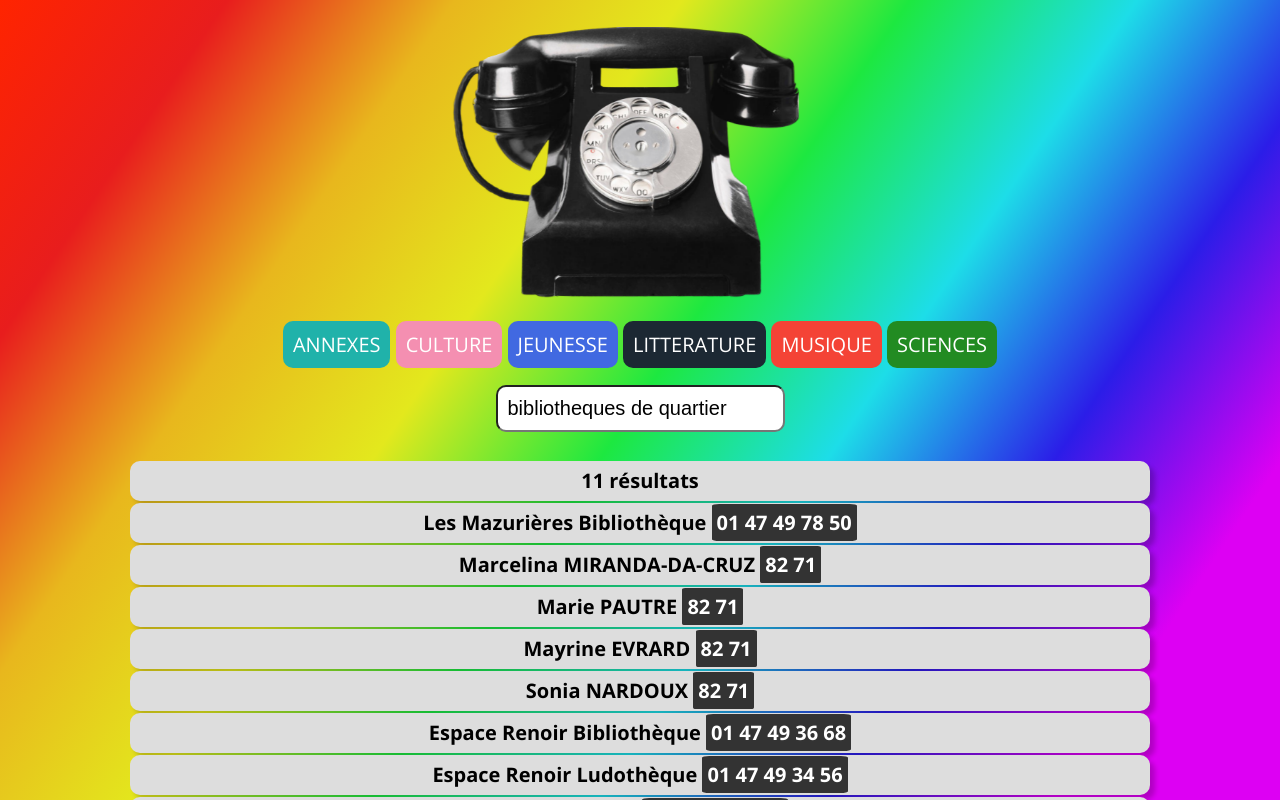
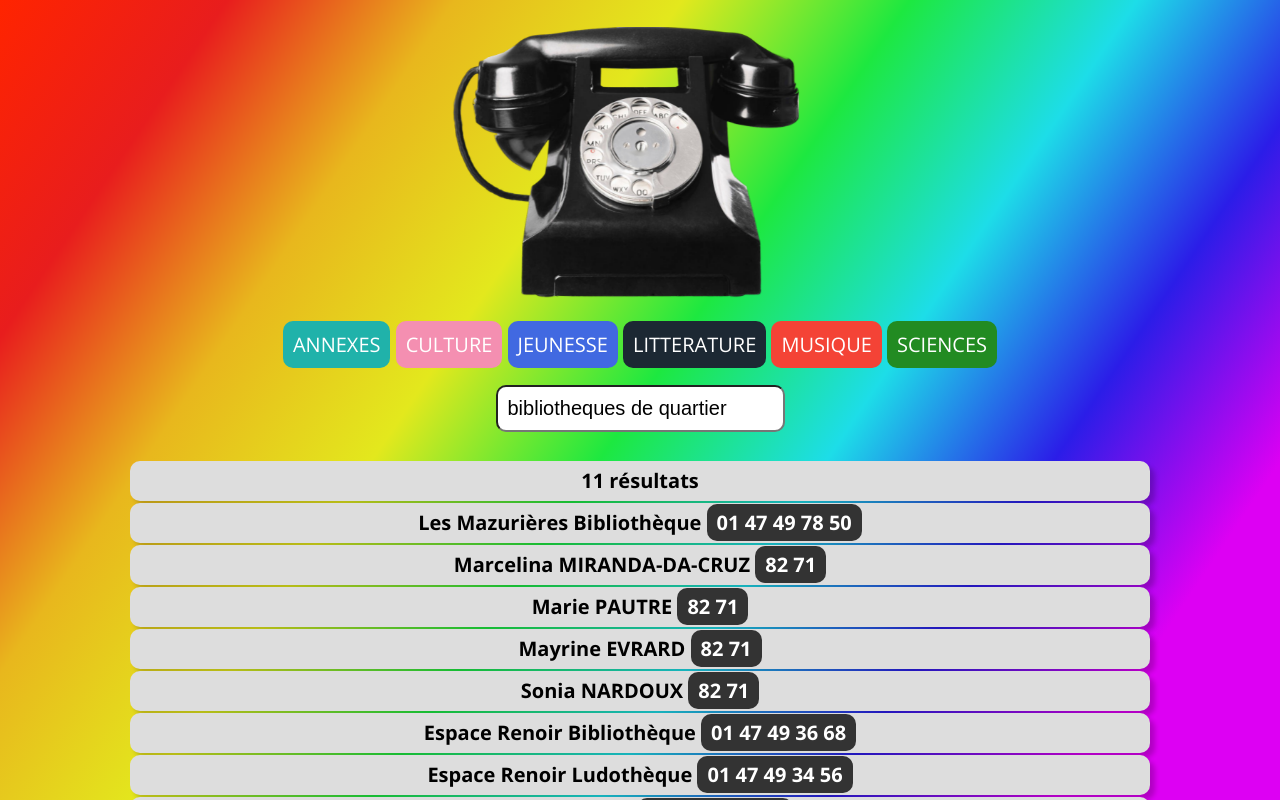
Before and after one commit to leblog92/tel, a plain HTML site: page index.html in a window 1280 px wide. Both pictures are taken after a click on the element "ANNEXES". Shown: the top 800 px of the page. Drawn offline with nearby package versions, Linux system fonts and the light colour scheme.

Commit message:
Update index.html

```diff
--- a/index.html
+++ b/index.html
@@ -40,7 +40,7 @@
 			html,body{height:100%;margin:0;-moz-user-select:none;-webkit-user-select:none;-ms-user-select:none;user-select:none;}
 			input[type="text"]{padding:10px;border-radius:10px;visibility:hidden;}
 			span.hist{font-size:14px;text-align:left;}
-			span.num{background-color:#333;color:white;border-radius:5%;padding:5px;font-size:20px;}
+			span.num{background-color:#333;color:white;border-radius:10px;padding:5px;padding-left:10px;padding-right:10px;font-size:20px;}
 			td{background:#ddd;line-height:1em;border-radius:10px;padding:10px;box-shadow:5px 5px 5px rgba(0,0,0,0.2);}
 			#elibre{position:fixed;bottom:0;right:0;text-align:center;font-size:12px;}
 			.wrapper {height:125%;width:100%;left:0;right:0;top:0;bottom:0;position:absolute;
@@ -70,6 +70,8 @@
 				50%{background-position:100% 19%}
 				100%{background-position:0% 82%}
 			}
+			span{transition: transform .2s;}
+			span:hover{transform: scale(1.5);}
 		</style>
 	</head>
 	<body>
```
